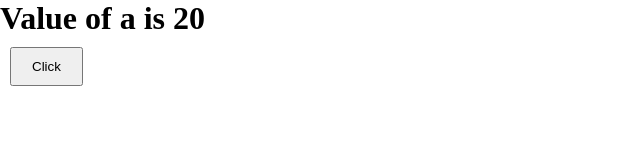
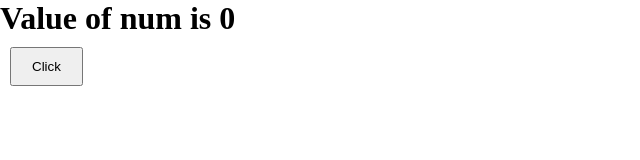
Before and after one commit to PiyushMishraX/ReactJS, a React (Vite) app in the folder useState-09/: page / in a window 1280 px wide. Shown: the top 160 px of the page, without its empty margins (0-640 px from the left). Built offline with nearby package versions, Linux system fonts and the light colour scheme.

Commit message:
use state

```diff
--- a/useState-09/src/App.jsx
+++ b/useState-09/src/App.jsx
@@ -1,20 +1,37 @@
-import React from 'react'
+import React, { useState } from 'react' // import use State first then use it
 
 const App = () => {
-  let a =20;
+  // let a =20;
 
-  function changeA() {
-    console.log(a);
-    // a =30;
-    a ++;
-    console.log(a); // no changes bcz we are trying to change ourself we need to change through react
+  // function changeA() {
+  //   console.log(a);
+  //   // a =30;
+  //   a ++;
+  //   console.log(a); // no changes bcz we are trying to change ourself we need to change through react
+  // }
+
+  // use state snippet
+  // const [first, setfirst] = useState(second) // use es7+ react extension for snippets etc
+
+
+  // derffine variables as this
+  // const [a, seta] = useState(20)
+  // const [num, setNum] = useState('aman')
+
+  const [num, setNum] = useState(0) // let/const num doesn't change in view
+
+  function changeNum() {
+    // num = 30;// no
+    setNum(30);
   }
-
 
   return (
     <div>
-      <h1>Value of a is {a}</h1>
-      <button onClick={changeA} >Click</button>
+      {/* <h1>Value of a is {a}</h1>
+      <button onClick={changeA} >Click</button> */}
+
+      <h1>Value of num is {num}</h1>
+      <button onClick={changeNum}>Click</button>
     </div>
   )
 }
```
